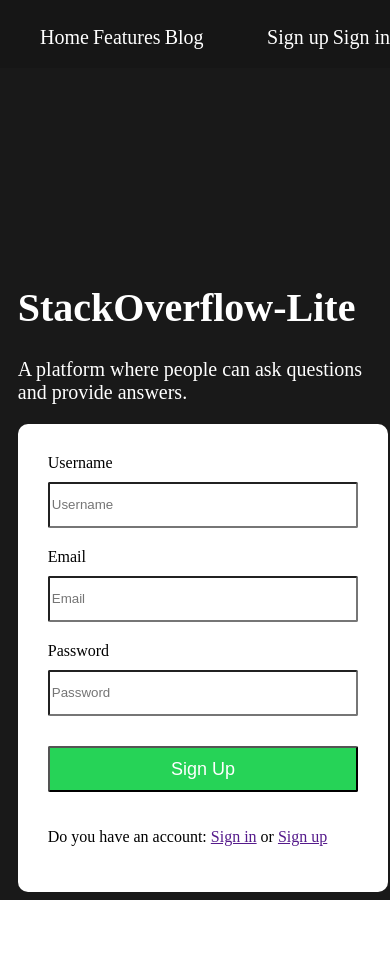
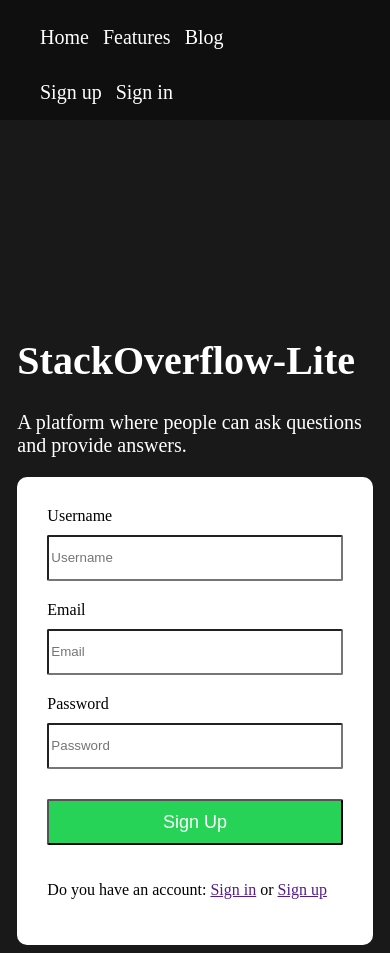
Before and after one commit to emukungu/StackOverflow-lite-vanilla, a PHP site: page / in a window 390 px wide. Before the commit the page ends 900 px from the top, so only its background shows below. Run offline with PHP 8.4, Linux system fonts and the light colour scheme.

Commit message:
add responsiveness to the signup page[Delivers #159713529]

```diff
--- a/UI/css/main.css
+++ b/UI/css/main.css
@@ -1,6 +1,5 @@
 body{
     background: rgba(0, 0, 0, 0.9);
-    width: 100%;
 }
 .flex-container{
     display: flex;
@@ -8,7 +7,7 @@ body{
     width: inherit;
 }
 .navbar{
-    background-color: rgba(0, 0, 0, .1);
+    background-color: rgba(0, 0, 0, .4);
     height: 8vh;
     margin-top: -8px;
     margin-left: -8px;
@@ -82,16 +81,13 @@ body{
         margin: auto;
     }
     .signupLinks{
+        display: flex;
         width: 100%;
         margin-left: 0px;
+        flex-wrap: wrap;
     }
     .navbar {
-        width: 100%;
-        margin-right: -20px;
+        height: 5%;
     }
-    .signupmenu li, .menu li{
-        display: inline;
-        margin: 0px;
-        text-align: left;
-    }
+
 }
```
